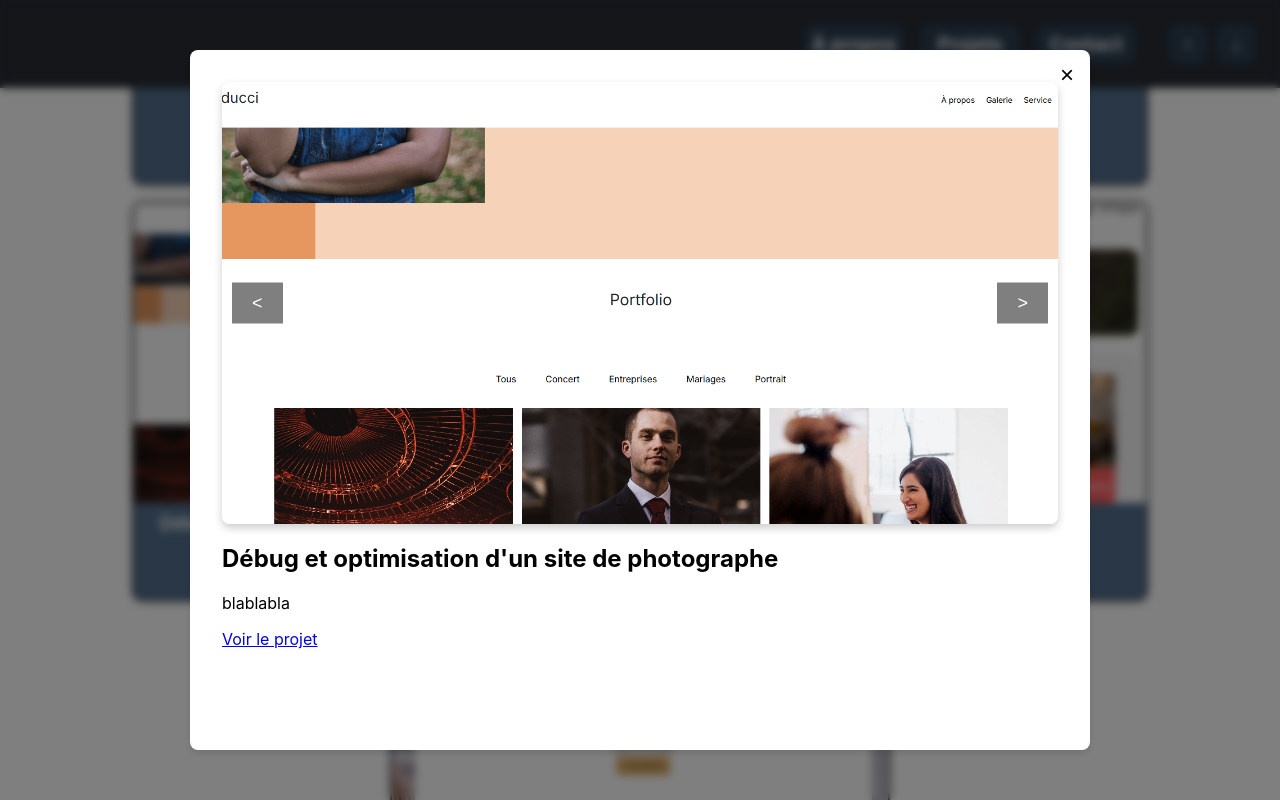
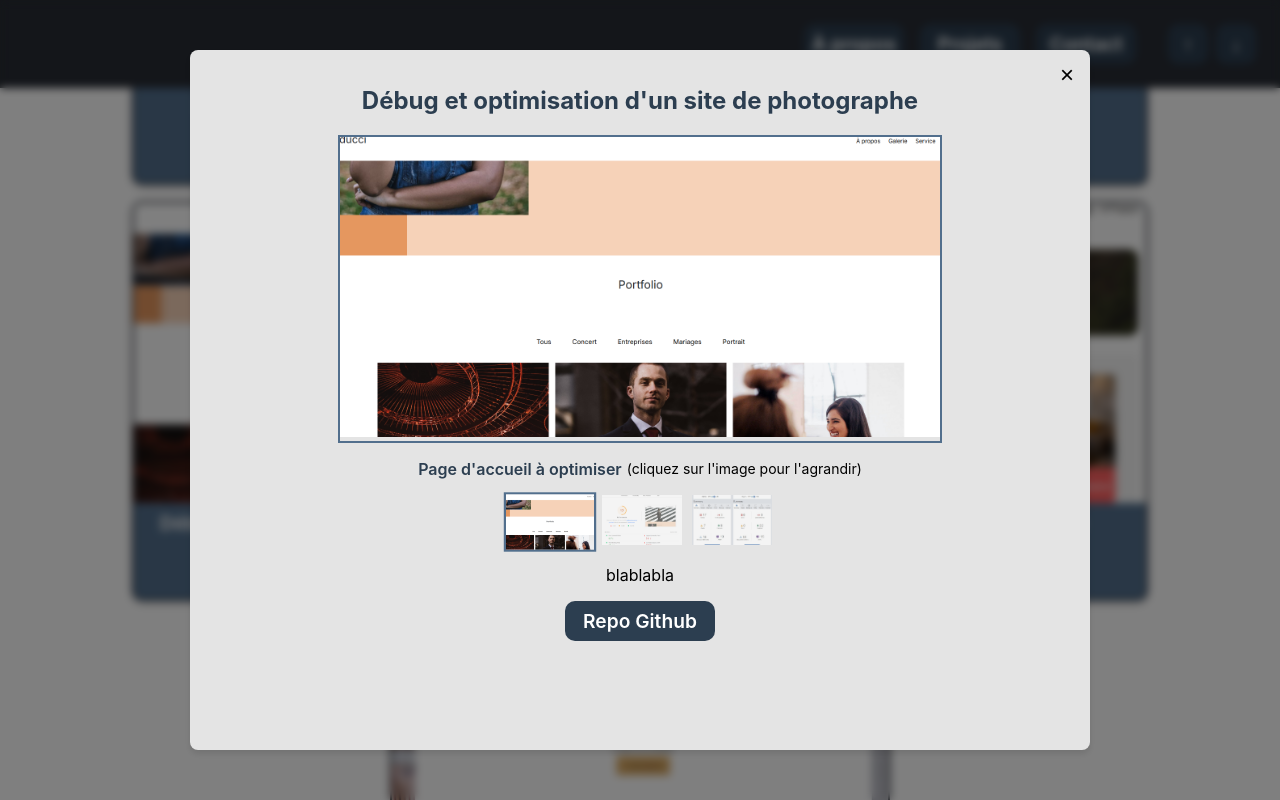
Before and after one commit to noqhz/Projet-8---Portfolio-developpeur, a React (Create React App) app: page / in a window 1280 px wide. Both pictures are taken after a click on the element 382 px from the left and 1678 px from the top of the page. Shown: the part 1278-2078 px from the top of the page. Built offline with nearby package versions, Linux system fonts and the light colour scheme.

Commit message:
Améliorations slideshow + mise en page modale

```diff
--- a/src/components/about/About.scss
+++ b/src/components/about/About.scss
@@ -15,6 +15,10 @@
         object-fit: cover;
         margin-bottom: 20px;
         border: 2px solid #ccc;
+      }
+
+      h2, h3 {
+        color: #2c3e50;
       }
 
       p {
--- a/src/components/card/Card.jsx
+++ b/src/components/card/Card.jsx
@@ -23,12 +23,12 @@ function Card({ image, images, title, description, link, tools }) {
         isOpen={isModalOpen}
         onClose={handleCloseModal}
         content={
-          <div>
+          <div className=''>
+            <h2>{title}</h2>
             <Slideshow images={images} />
-            <h2>{title}</h2>
             <p>{description}</p>
             <a href={link} target="_blank" rel="noopener noreferrer">
-              Voir le projet
+              Repo Github
             </a>
           </div>
         }
--- a/src/components/modal/Modal.scss
+++ b/src/components/modal/Modal.scss
@@ -19,20 +19,46 @@
   }
 
   .modal-content {
-    background: white;
+    background: #e4e4e4;
     padding: 2rem;
+    padding-top: 1rem;
     border-radius: 8px;
     width: 900px;
     height: 700px;
     box-shadow: 0 4px 6px rgba(0, 0, 0, 0.1);
     position: relative;
     box-sizing: border-box;
+    text-align: center;
     transform: translateX(-1500px);
     animation: roadRunnerIn 0.3s cubic-bezier(0.165, 0.84, 0.44, 1) forwards;
 
     &.out {
         animation: roadRunnerOut 0.5s cubic-bezier(0.165, 0.84, 0.44, 1) forwards;
     }
+
+    h2 {
+        color: #2c3e50;
+    }
+
+    a {
+        display: inline-flex;
+        justify-content: center;
+        align-items: center;
+        width: 150px;
+        height: 40px;
+        background-color: #2c3e50;
+        color: #fff;
+        border-radius: 10px;
+        text-decoration: none;
+        font-size: 1.2rem;
+        font-weight: 600;
+        white-space: nowrap;
+        transition: background-color 0.3s ease;
+
+        &:hover {
+          background-color: #7f92a7;
+        }
+      }
   }
 
   .modal-close {
--- a/src/components/projets/Projets.jsx
+++ b/src/components/projets/Projets.jsx
@@ -14,8 +14,11 @@ function Projets() {
         {projectData.map((projet, index) => (
           <Card
             key={index}
-            image={require(`../../images/projets/${projet.images[0]}`)} // image principale
-            images={projet.images.map((img) => require(`../../images/projets/${img}`))} // tableau
+            image={require(`../../images/projets/${projet.images[0].src}`)} // image principale pour card
+            images={projet.images.map((img) => ({
+              src: require(`../../images/projets/${img.src}`),
+              name: img.name
+            }))} // tableau pour slideshow modale
             title={projet.title}
             tools={projet.tools}
             description={projet.description}
--- a/src/components/slideshow/Slideshow.jsx
+++ b/src/components/slideshow/Slideshow.jsx
@@ -3,28 +3,46 @@ import './Slideshow.scss';
 
 function Slideshow({ images }) {
   const [currentIndex, setCurrentIndex] = useState(0);
+  const [isFullscreen, setIsFullscreen] = useState(false);
 
-  const nextImage = () => {
-    setCurrentIndex((prevIndex) => (prevIndex + 1) % images.length);
-  };
-
-  const prevImage = () => {
-    setCurrentIndex((prevIndex) => (prevIndex - 1 + images.length) % images.length);
+  const toggleFullscreen = () => {
+    setIsFullscreen(!isFullscreen);
   };
 
   return (
-    <div className="slideshow">
-      <button className="prev-button" onClick={prevImage}>
-        &lt;
-      </button>
-      <img
-        src={images[currentIndex]}
-        alt={`Slide ${currentIndex + 1}`}
-        className="slideshow-image"
-      />
-      <button className="next-button" onClick={nextImage}>
-        &gt;
-      </button>
+    <div className={`slideshow ${isFullscreen ? 'fullscreen' : ''}`}>
+      <div className="slideshow-main">
+        <img
+          src={images[currentIndex].src}
+          alt={`Slide ${currentIndex + 1}`}
+          className="main-image"
+          onClick={toggleFullscreen}
+        />
+      </div>
+      {!isFullscreen && (
+        <div className="slideshow-infos">
+          <div className="slideshow-description">
+            <p className="image-name">{images[currentIndex].name}</p>
+            <p>(cliquez sur l'image pour l'agrandir)</p>
+          </div>
+          <div className="slideshow-thumbnails">
+            {images.map((image, index) => (
+              <img
+                key={index}
+                src={image.src}
+                alt={`Thumbnail ${index + 1}`}
+                className={`thumbnail ${index === currentIndex ? 'active' : ''}`}
+                onClick={() => setCurrentIndex(index)}
+              />
+            ))}
+          </div>
+        </div>
+      )}
+      {isFullscreen && (
+        <button className="close-fullscreen" onClick={toggleFullscreen}>
+          ➜
+        </button>
+      )}
     </div>
   );
 }
--- a/src/components/slideshow/Slideshow.scss
+++ b/src/components/slideshow/Slideshow.scss
@@ -1,39 +1,104 @@
 .slideshow {
+  position: relative;
+  display: flex;
+  flex-direction: column;
+  align-items: center;
+  justify-content: center;
+  width: 100%;
+  height: 100%;
+
+  .slideshow-main {
+    position: relative;
+    border: 2px solid #526f8d;
+
+    .main-image {
+      width: 600px;
+      height: 300px;
+      object-fit: cover;
+      cursor: pointer;
+    }
+  }
+
+  &.fullscreen {
     display: flex;
+    justify-content: center;
     align-items: center;
-    justify-content: center;
-    position: relative;
+    position: fixed;
+    top: 50%;
+    left: 50%;
+    transform: translate(-50%, -50%);
+    width: 900px;
+    height: 700px;
+    background-color: #e4e4e4;
 
-    .slideshow-image {
-      max-width: 100%;
+    .main-image {
+      width: auto;
       height: auto;
-      border-radius: 8px;
-      box-shadow: 0 4px 8px rgba(0, 0, 0, 0.2);
+      max-width: 880px;
+      max-height: 680px;
+      object-fit: contain;
     }
 
-    .prev-button,
-    .next-button {
-      background: rgba(0, 0, 0, 0.5);
-      color: #fff;
+    .close-fullscreen {
+      position: absolute;
+      top: 5px;
+      left: 5px;
+      background: none;
       border: none;
-      padding: 10px 20px;
-      font-size: 18px;
+      font-size: 30px;
+      color: #526f8d;
       cursor: pointer;
-      position: absolute;
-      top: 50%;
-      transform: translateY(-50%);
-      z-index: 10;
+      transform: rotate(180deg);
+    }
+
+  }
+
+  .slideshow-infos {
+    display: flex;
+    flex-direction: column;
+    align-items: center;
+  }
+
+  .slideshow-description {
+      display: flex;
+      align-items: center;
+      gap : 5px;
+
+      .image-name {
+        font-size: 16px;
+        color: #2c3e50;
+        font-weight: 600;
+        text-align: center;
+      }
+
+      p {
+        font-size: 14px;
+      }
+  }
+
+  .slideshow-thumbnails {
+    display: flex;
+    gap: 10px;
+    justify-content: center;
+
+    .thumbnail {
+      width: 80px;
+      height: 50px;
+      object-fit: cover;
+      cursor: pointer;
+      opacity: 0.6;
+      transition: opacity 0.3s, transform 0.3s;
+
+      &.active {
+        opacity: 1;
+        transform: scale(1.1);
+        border: 2px solid #526f8d;
+      }
 
       &:hover {
-        background: rgba(0, 0, 0, 0.8);
+        opacity: 1;
       }
     }
+  }
 
-    .prev-button {
-      left: 10px;
-    }
-
-    .next-button {
-      right: 10px;
-    }
-  }
+}
--- a/src/data/projets.json
+++ b/src/data/projets.json
@@ -1,34 +1,55 @@
 [
   {
-    "images": ["p2_1.png", "p2_2.png", "p2_3.png"],
+    "images": [
+      { "src": "p2_1.png", "name": "Format desktop" },
+      { "src": "p2_2.png", "name": "Format tablette" },
+      { "src": "p2_3.png", "name": "Format mobile" }
+    ],
     "title": "Page d'accueil d'une agence de voyage",
     "tools": "HTML, CSS",
     "description": "Implémenter une interface responsive avec HTML et CSS\nIntégrer du contenu conformément à une maquette avec HTML et CSS\nVersionner un projet avec Git et Github",
     "link": "https://github.com/noqhz/Projet-2---agence-voyage"
   },
   {
-    "images": ["p3_1.png", "p3_2.png", "p3_3.png", "p3_4.png"],
+    "images": [
+      { "src": "p3_1.png", "name": "Page d'accueil - affichage dynamique des projets" },
+      { "src": "p3_2.png", "name": "Modale : suppression de projets" },
+      { "src": "p3_3.png", "name": "Modale : ajout de projets" },
+      { "src": "p3_4.png", "name": "Interface swagger (back-end)" }
+    ],
     "title": "Page web dynamique avec JavaScript",
     "tools": "HTML, CSS, JavaScript",
     "description": "blablabla",
     "link": "https://github.com/noqhz/Projet-3---site-architecte"
   },
   {
-    "images": ["p4_1.png", "p4_2.png", "p4_3.png"],
+    "images": [
+      { "src": "p4_1.png", "name": "Page d'accueil à optimiser" },
+      { "src": "p4_2.png", "name": "Rapport Ligthouse avant optimisation" },
+      { "src": "p4_3.png", "name": "Rapport WAVE avant/après" }
+    ],
     "title": "Débug et optimisation d'un site de photographe",
     "tools":"SEO, Accessibilité, Performances",
     "description": "blablabla",
     "link": "https://github.com/noqhz/Projet-4---debug-site-photographe"
   },
   {
-    "images": ["p5_1.png", "p5_2.png", "p5_3.png"],
+    "images": [
+      { "src": "p5_1.png", "name": "Page d'accueil - annonces sous forme de cards" },
+      { "src": "p5_2.png", "name": "Page logement : composants slideshow, collapse, tags" },
+      { "src": "p5_3.png", "name": "Page à propos : composants banner, collapse" }
+    ],
     "title": "Application web de location immobilière",
     "tools": "React, SCSS",
     "description": "blablabla",
     "link": "https://github.com/noqhz/Projet-5---Creez-une-application-web-de-location-immobiliere-avec-React"
   },
   {
-    "images": ["p6_1.png", "p6_2.png", "p6_3.png"],
+    "images": [
+      { "src": "p6_1.png", "name": "Page d'accueil : affichage des livres" },
+      { "src": "p6_2.png", "name": "Modification et/ou suppression de livres" },
+      { "src": "p6_3.png", "name": "Base de données sur MongoDB Atlas (schéma book)" }
+    ],
     "title": "Back-end d'un site de notation de livres",
     "tools": "Node JS, Express, MongoDB",
     "description": "blablabla",
```
Also changed, not shown: src/components/contact/ContactForm.scss (line endings or trailing spaces).
